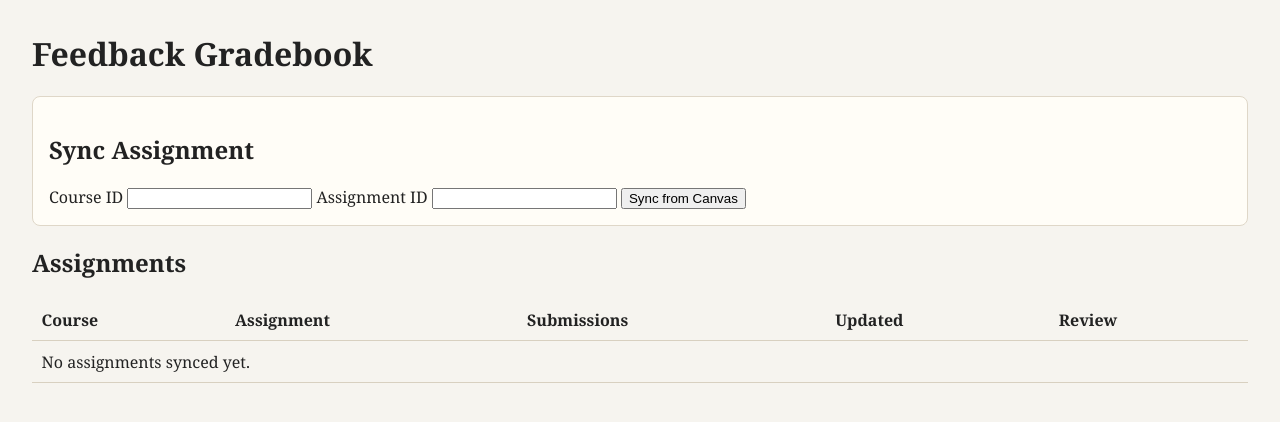
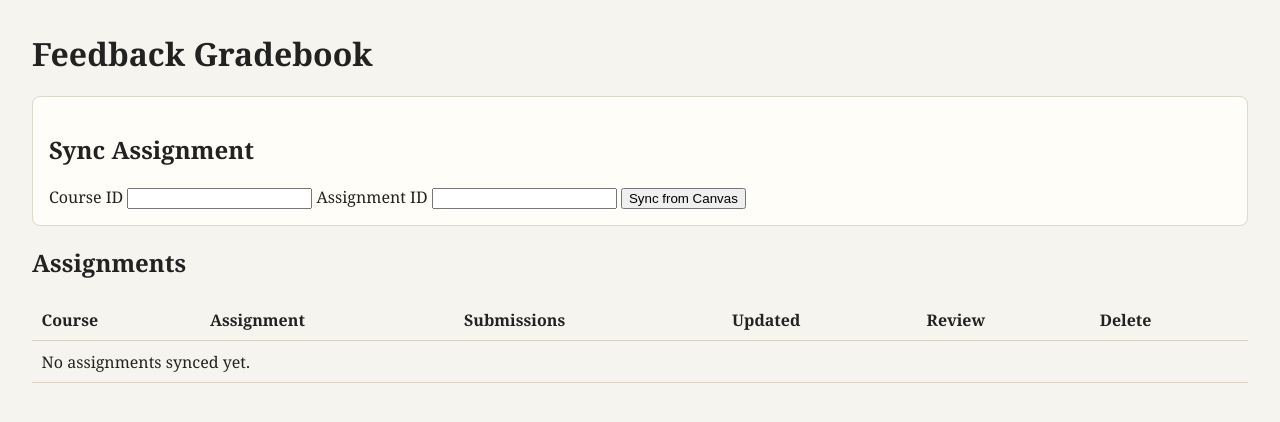
Before and after one commit to gperdrizet/feedback, a Django app: page / in a window 1280 px wide. Shown: the top 422 px of the page. Run offline with Django 5.2, Linux system fonts and the light colour scheme; data that the repository does not hold is empty; some libraries are stand-ins or nearby versions.

Commit message:
Added ability to delete assignment from gradebook

```diff
--- a/grading/templates/grading/gradebook.html
+++ b/grading/templates/grading/gradebook.html
@@ -9,6 +9,7 @@
     th, td { padding: 0.6rem; border-bottom: 1px solid #d8d0c0; text-align: left; }
     .panel { background: #fffdf7; padding: 1rem; border: 1px solid #dfd7c8; border-radius: 8px; }
     .messages { margin: 1rem 0; }
+    .danger { background: #fff0f0; border: 1px solid #b03a3a; color: #7d1f1f; border-radius: 6px; padding: 0.35rem 0.6rem; cursor: pointer; }
   </style>
 </head>
 <body>
@@ -41,6 +42,7 @@
         <th>Submissions</th>
         <th>Updated</th>
         <th>Review</th>
+        <th>Delete</th>
       </tr>
     </thead>
     <tbody>
@@ -51,9 +53,15 @@
         <td>{{ assignment.submissions.count }}</td>
         <td>{{ assignment.synced_at }}</td>
         <td><a href="{% url 'grading:assignment_detail' assignment.pk %}">Open</a></td>
+        <td>
+          <form method="post" action="{% url 'grading:delete_assignment' assignment.pk %}" onsubmit="return confirm('Delete this assignment and all synced submissions?');">
+            {% csrf_token %}
+            <button type="submit" class="danger">Delete</button>
+          </form>
+        </td>
       </tr>
       {% empty %}
-      <tr><td colspan="5">No assignments synced yet.</td></tr>
+      <tr><td colspan="6">No assignments synced yet.</td></tr>
       {% endfor %}
     </tbody>
   </table>
--- a/grading/urls.py
+++ b/grading/urls.py
@@ -7,6 +7,7 @@ app_name = "grading"
 urlpatterns = [
     path("", views.gradebook, name="gradebook"),
     path("sync/", views.sync_assignment, name="sync_assignment"),
+    path("assignments/<int:assignment_pk>/delete/", views.delete_assignment, name="delete_assignment"),
     path("assignments/<int:assignment_pk>/", views.assignment_detail, name="assignment_detail"),
     path("assignments/<int:assignment_pk>/batch-status/", views.assignment_batch_status, name="assignment_batch_status"),
     path("submissions/<int:submission_pk>/", views.submission_detail, name="submission_detail"),
--- a/grading/views.py
+++ b/grading/views.py
@@ -372,6 +372,17 @@ def gradebook(request):
 	return render(request, "grading/gradebook.html", {"assignments": assignments})
 
 
+def delete_assignment(request, assignment_pk):
+	if request.method != "POST":
+		return redirect("grading:gradebook")
+
+	assignment = get_object_or_404(AssignmentConfig, pk=assignment_pk)
+	assignment_name = assignment.name
+	assignment.delete()
+	messages.success(request, f"Deleted assignment: {assignment_name}")
+	return redirect("grading:gradebook")
+
+
 def sync_assignment(request):
 	if request.method != "POST":
 		return redirect("grading:gradebook")
```
Also changed, not shown: grading/tests.py (+7 -0 lines).
